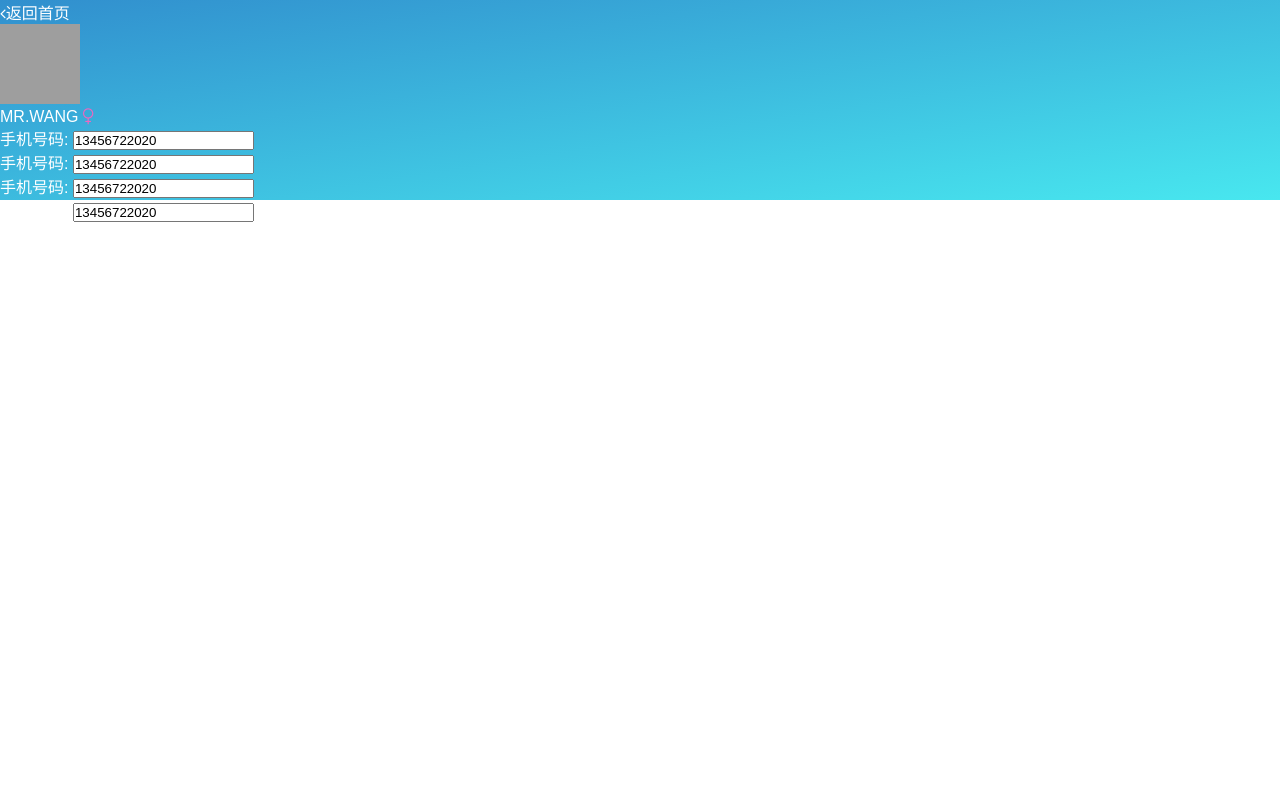
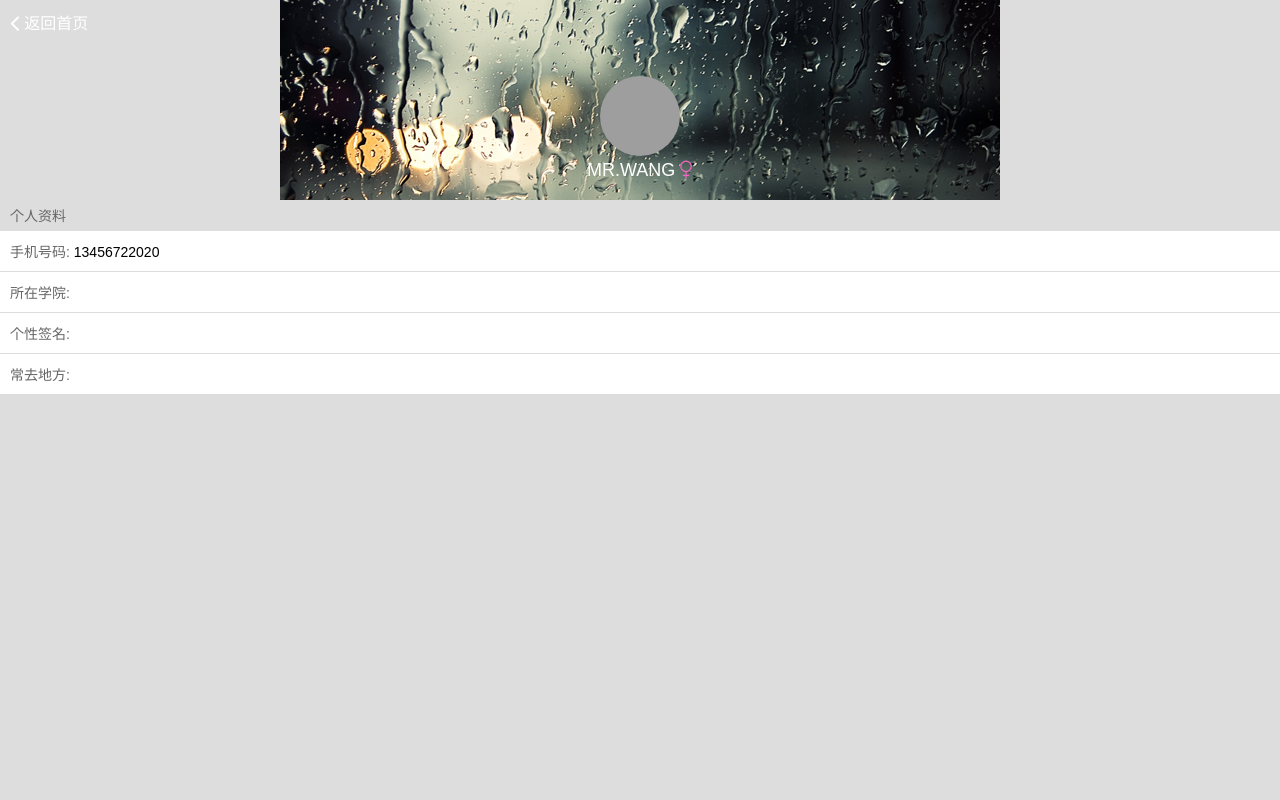
Before and after one commit to 52admln/dididasan-app, a PHP site: page /person.html in a window 1280 px wide. Run offline with PHP 8.4, Linux system fonts and the light colour scheme; grey boxes are pictures that could not be loaded.

Commit message:
完成个人资料页

```diff
--- a/css/style.css
+++ b/css/style.css
@@ -47,7 +47,7 @@ ul, li, ol {
     list-style: none;
 }
 
-button {
+button, input {
     -webkit-appearance: none;
     -moz-appearance: none;
     appearance: none;
@@ -405,17 +405,79 @@ button {
 }
 
 /* person */
+.wrapper-user{
+    position: absolute;
+    left: 0;
+    width: 100%;
+    height: 100%;
+    overflow: hidden;
+    background: #dddddd;
+    z-index: -5;
+}
 .container-user {
+    padding-top: 10px;
 }
-
+.user-title {
+    margin-left: 10px;
+}
+.user-title a {
+    vertical-align: middle;
+}
+.user-title i {
+    font-size: 26px;
+    padding-right: 5px;
+    margin-top: -3px;
+    vertical-align: middle;
+}
 .header-bg {
     position: absolute;
     top: 0;
     left: 0;
     height: 200px;
     width: 100%;
-    background: #318fce;
-    background: -webkit-linear-gradient(top left, #318fce 0%, #48e7ef 100%);
-    background: linear-gradient(to bottom right, #318fce 0%, #48e7ef 100%);
+    background: url("../img/header-bg.jpg") center no-repeat;
     z-index: -5;
 }
+
+.user-header {
+    margin-top: 40px;
+    margin-bottom: 20px;
+    text-align: center;
+}
+.user-header div {
+    display: inline-block;
+}
+.user-avatar {
+}
+.user-avatar img {
+    border-radius: 80px;
+    overflow: hidden;
+}
+.user-nickname {
+    font-size: 18px;
+}
+.mid-title {
+    height:30px;
+    background: #dddddd;
+    color: #666;
+    font-size: 14px;
+    line-height: 30px;
+    padding-left: 10px;
+}
+.user-info {
+    color: #666;
+    font-size: 14px;
+    background: #fff;
+}
+.user-info li {
+    padding: 10px 10px;
+    border-bottom: 1px solid #ddd;
+}
+
+.user-info input {
+    -webkit-appearance: none;
+    -moz-appearance: none;
+    appearance: none;
+    outline: 0;
+    font-size: 14px;
+}
--- a/helper.html
+++ b/helper.html
@@ -11,7 +11,7 @@
 <div class="wrapper-main">
     <div class="container">
         <div class="user">
-            <a href="#"><i class="fa fa-user-o" aria-hidden="true"></i>个人中心</a>
+            <a href="person.html"><i class="fa fa-user-o" aria-hidden="true"></i>个人中心</a>
         </div>
         <div class="content">
             <h3>您好,您现在要去哪里?</h3>
--- a/index.html
+++ b/index.html
@@ -18,7 +18,6 @@
                 <a href="login.html" type="button" class="btn btn-solid">登录</a>
                 <a href="regist.html" type="button" class="btn btn-opacity">注册</a>
             </div>
-
         </div>
     </div>
     <footer>
--- a/needer.html
+++ b/needer.html
@@ -11,7 +11,7 @@
 <div class="wrapper-main">
     <div class="container">
         <div class="user">
-            <a href="#"><i class="fa fa-user-o" aria-hidden="true"></i>个人中心</a>
+            <a href="person.html"><i class="fa fa-user-o" aria-hidden="true"></i>个人中心</a>
         </div>
         <div class="content">
             <h3>您好,您现在要去哪里?</h3>
--- a/person.html
+++ b/person.html
@@ -14,7 +14,7 @@
 
         </div>
         <div class="user-title">
-            <a href="#"><i class="fa fa-angle-left" aria-hidden="true"></i>返回首页</a>
+            <a href="main.html"><i class="fa fa-angle-left" aria-hidden="true"></i>返回首页</a>
         </div>
         <div class="user-header">
             <div class="user-avatar">
@@ -24,11 +24,14 @@
                 MR.WANG <span class="icon-sex"><i class="fa fa-venus" aria-hidden="true"></i></span>
             </p>
         </div>
+        <div class="mid-title">
+            个人资料
+        </div>
         <ul class="user-info">
             <li>手机号码: <input type="text" value="13456722020"></li>
-            <li>手机号码: <input type="text" value="13456722020"></li>
-            <li>手机号码: <input type="text" value="13456722020"></li>
-            <li>手机号码: <input type="text" value="13456722020"></li>
+            <li>所在学院: <input type="text" value=""></li>
+            <li>个性签名: <input type="text" value=""></li>
+            <li>常去地方: <input type="text" value=""></li>
         </ul>
     </div>
 </div>
```
Also changed, not shown: img/header-bg.jpg (added).
